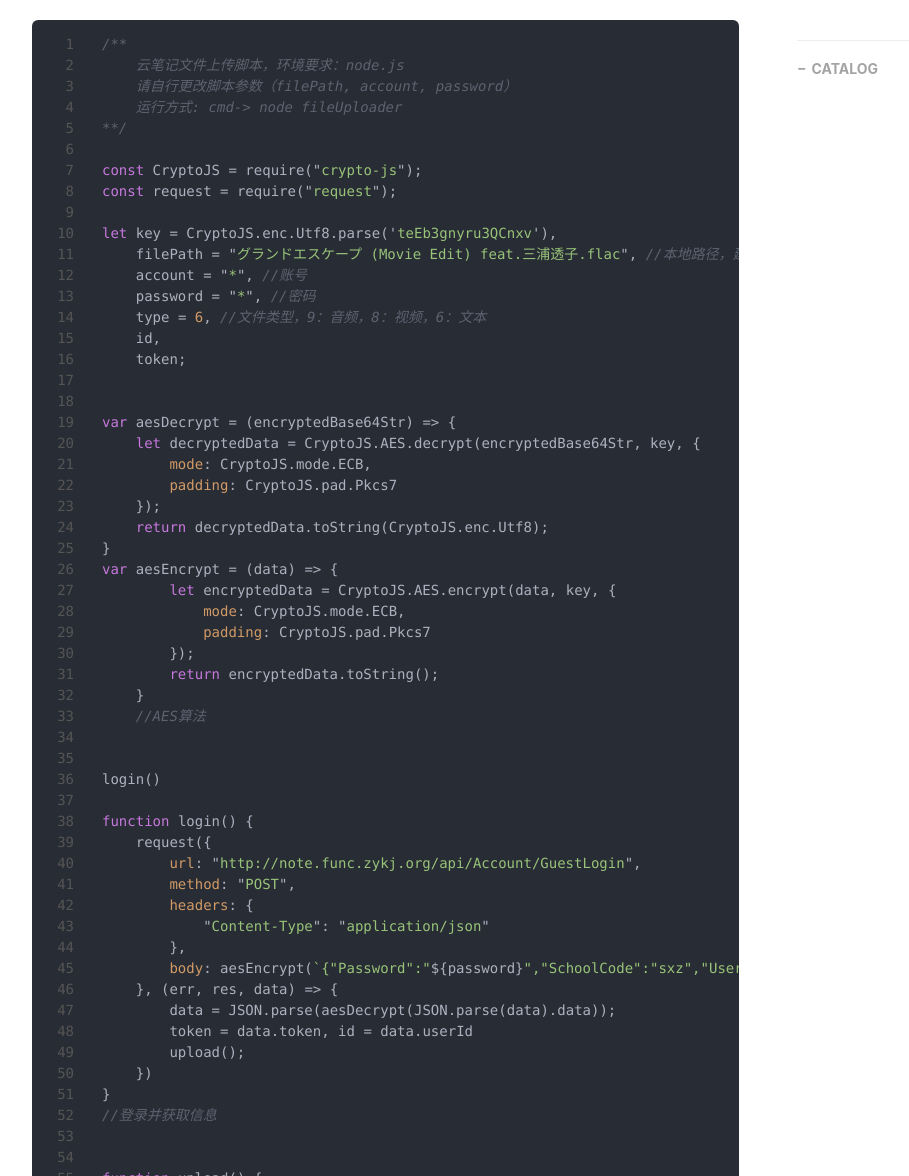
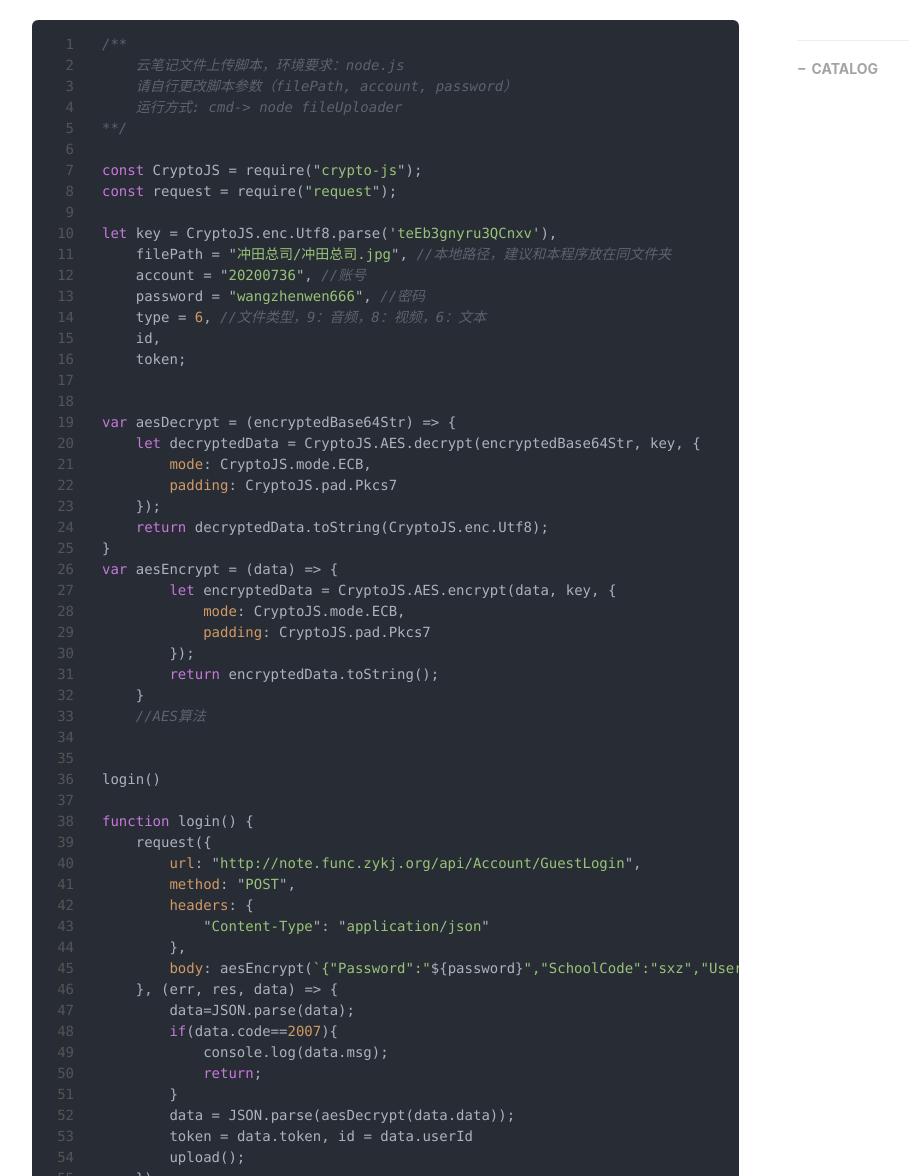
Before and after one commit to SXZ-OI/sxz-oi.github.io, a Jekyll site: the page built from _posts/2022-06-08-Uploader.md, in a window 1280 px wide and 1400 px high, scrolled down 299 px. Shown: the part 224-1400 px from the top of the window, without its empty margins (233-1142 px from the left). Built offline with Jekyll 4.4.1, drawn with Linux system fonts in a browser that asks for light colours; nearby versions of some CDN libraries; comment, search, counter and statistics services are not loaded; some of the changed text lies outside the part shown.

Commit message:
Update 2022-06-08-Uploader.md

```diff
--- a/_posts/2022-06-08-Uploader.md
+++ b/_posts/2022-06-08-Uploader.md
@@ -26,9 +26,9 @@ const CryptoJS = require("crypto-js");
 const request = require("request");
 
 let key = CryptoJS.enc.Utf8.parse('teEb3gnyru3QCnxv'),
-    filePath = "グランドエスケープ (Movie Edit) feat.三浦透子.flac", //本地路径，建议和本程序放在同文件夹
-    account = "*", //账号
-    password = "*", //密码
+    filePath = "冲田总司/冲田总司.jpg", //本地路径，建议和本程序放在同文件夹
+    account = "20200736", //账号
+    password = "wangzhenwen666", //密码
     type = 6, //文件类型，9：音频，8：视频，6：文本
     id,
     token;
@@ -62,7 +62,12 @@ function login() {
         },
         body: aesEncrypt(`{"Password":"${password}","SchoolCode":"sxz","UserName":"${account}","clientCode":"unknown"}`)
     }, (err, res, data) => {
-        data = JSON.parse(aesDecrypt(JSON.parse(data).data));
+        data=JSON.parse(data);
+        if(data.code==2007){
+            console.log(data.msg);
+            return;
+        }
+        data = JSON.parse(aesDecrypt(data.data));
         token = data.token, id = data.userId
         upload();
     })
```
Also changed, not shown: other parts of _posts/2022-06-08-Uploader.md (+2 -2 lines).
